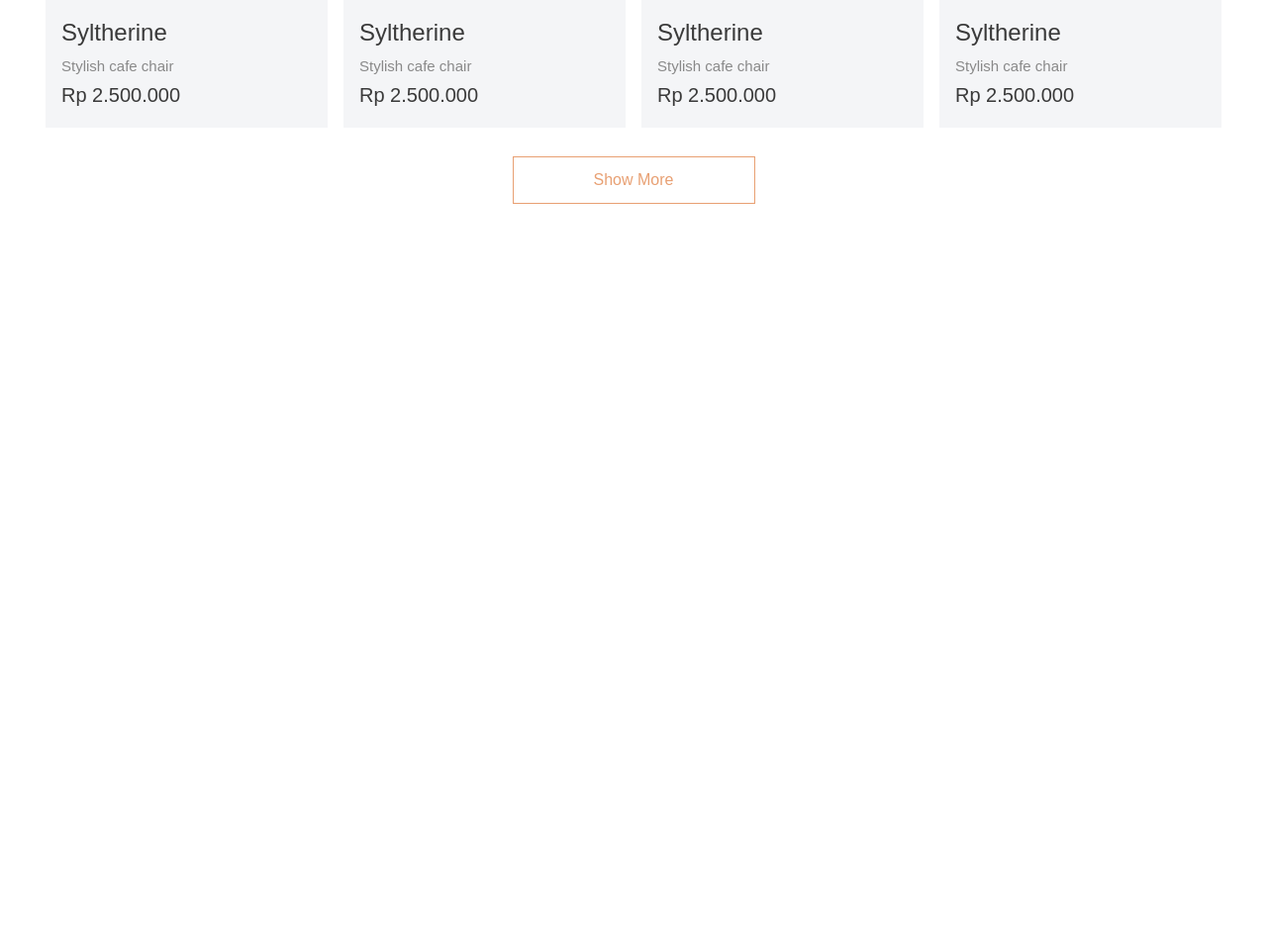
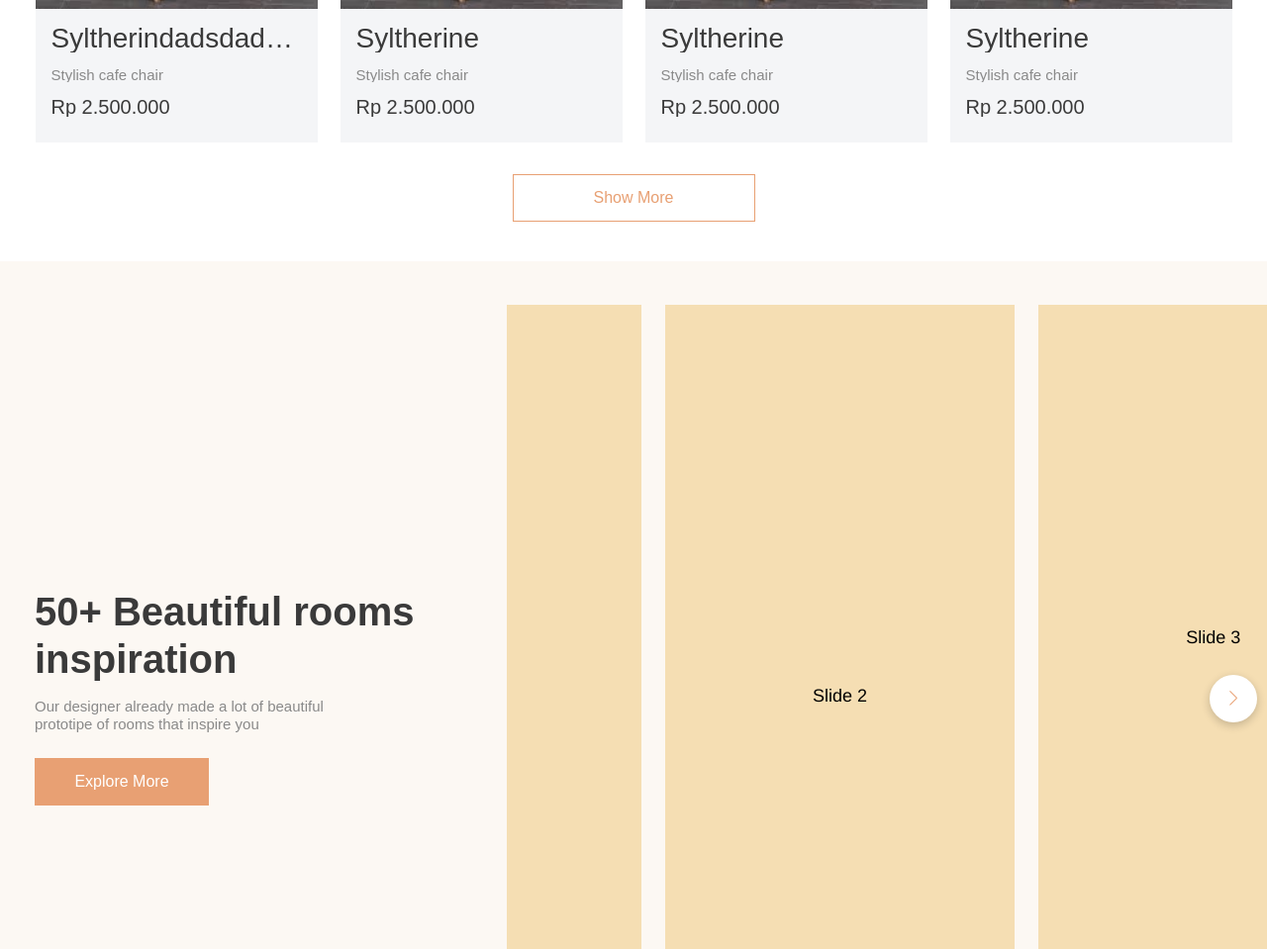
Before and after one commit to TheCrazyAvenger/furnitureShop, a plain HTML site: page index.html in a window 1280 px wide. Shown: the part 1841-2800 px from the top of the page at 99% size. Before the commit the page ends 2087 px from the top, so only its background shows below. Drawn offline with nearby package versions, Linux system fonts and the light colour scheme.

Commit message:
2 new blocks(tipsandtrciks, inspirations

```diff
--- a/assets/blocks/buttons.less
+++ b/assets/blocks/buttons.less
@@ -19,10 +19,6 @@
     margin: 0;
 }
 
-.products__button {
-    text-align: center;
-}
-
 .button_products {
     width: 245px;
     height: 48px;
@@ -31,5 +27,11 @@
     background-color: @white;
     font-size: 16px;
     font-weight: 500;
-    margin: 0;
+    margin-top: 16px;
 }
+
+.button_inspirations {
+    width: 176px;
+    height: 48px;
+    margin-top: 10px;
+}
--- /dev/null
+++ b/assets/blocks/inspirations.less
@@ -0,0 +1,16 @@
+// main: ../css/style.less
+
+.inspirations {
+    display: flex;
+    align-items:center;
+    height: 100%;
+    position: relative;
+}
+
+.inspirations__item {
+    width: 35%;
+}
+
+.inspirations__text {
+    width: 75%;
+}
--- a/assets/blocks/products.less
+++ b/assets/blocks/products.less
@@ -3,14 +3,14 @@
 .products {
     display: grid;
     grid-template-columns: repeat(auto-fit, 285px);
-    grid-gap: 16px;
+    grid-gap: 23px;
     justify-content: center;
 
 }
 
 .products__item {
     display: block;
-    height: 446px;
+    min-height: 430px;
     position: relative;
     &:hover {
         .products__hover {
@@ -24,7 +24,6 @@
 .products__hover {
     opacity: 0;
     position: absolute;
-    height: 97%;
     top: 0;
     left:0;
     bottom:0;
@@ -73,8 +72,13 @@
 
 .products__content {
     padding: 16px;
+    line-height: 1;
     background-color: @lightBG;
-    line-height: 1.7;
+    h5,p {
+        overflow: hidden;
+        text-overflow: ellipsis;
+        white-space: normal;
+    }
 }
 
 .products__button {
--- a/assets/blocks/section.less
+++ b/assets/blocks/section.less
@@ -5,7 +5,7 @@
 }
 
 .section__bg {
-    background-color: #F9F1E7;
+    background-color: #f9f1e7;
 }
 
 .sectionHeader {
@@ -14,3 +14,8 @@
     margin-bottom: 30px;
 
 }
+
+.section_inspirations {
+    background-color: #fcf8f3;
+    position: relative;
+}
--- a/assets/blocks/slider.less
+++ b/assets/blocks/swiper.less
@@ -1,13 +1,14 @@
 // main: ../css/style.less
 
-    .slider {
+    .swiper {
         position: absolute;
         bottom: 0;
-        width: 100%;
+        right: 0;
+        left: 0;
         height: 80%;
     }
 
-    .intro__slider {
+    .intro__swiper {
       position: relative;
       height: 100%;
       font-family: Helvetica Neue, Helvetica, Arial, sans-serif;
@@ -20,7 +21,7 @@
     .swiper-container {
       width: 100%;
       height: 100%;
-      .swiper-button-next {
+      .swiper-button-next_intro {
         width: 48px;
         height: 48px;
         background-color: @primary;
@@ -29,7 +30,7 @@
         top: 25px;
       }
 
-      .swiper-wrapper {
+      .swiper-wrapper_intro {
         margin-left: 465px;
         margin-top: 73px;
         .swiper-slide {
@@ -37,7 +38,7 @@
         }
       }
 
-      .swiper-button-prev {
+      .swiper-button-prev_intro {
         width: 48px;
         height: 48px;
         background-color: @primary;
@@ -93,18 +94,65 @@
       color: @gray1;
       padding: 24px;
       text-align: left;
-      font-weight: 500;
-      line-height: 1;
+      line-height: 1.6;
+      h4,p {
+        overflow: hidden;
+        text-overflow: ellipsis;
+        white-space: normal;
+      }
+      }
+
+    .swiper-pagination_intro {
+      top: 25px;
     }
 
-    .swiper-slide__title {
-      font-size: 28px;
+    //Inspirations
+
+    .swiper_inspirations {
+      position: absolute;
+      left: 40%;
+      right: 0;
+      height: 90%;
+      top: 50%;
+      transform: translateY(-50%);
+      z-index: 1;
+
     }
 
-    .swiper-slide__price {
-      font-size: 20px;
+    .swiper-container-inspirations{
+      width: 100%;
+      height: 100%;
+      overflow: hidden;
+      .next_inspirations {
+        width: 48px;
+        height: 48px;
+        background-color: white;
+        border-radius: 50px;
+        box-shadow: 0 3px 10px rgba(0, 0, 0, 0.2);
+      }
+      .next_inspirations::after {
+        font-size: 15px;
+        color: @primary;
+      }
+
+      .swiper-slide {
+        height: 85%;
+      }
+      .active_inspirations {
+        height: 100%;
+      }
     }
 
-    .swiper-pagination {
-      top: 25px;
+    // Tips & tricks
+
+    .swiper_tnt {
+      position: relative;
+      height: 435px;
     }
+
+    .swiper-container-tnt {
+      overflow: hidden;
+      .swiper-slide {
+        height: 370px;
+      }
+    }
--- a/assets/blocks/text.less
+++ b/assets/blocks/text.less
@@ -4,21 +4,24 @@
     font-size: 15px;
     color: @gray3;
     font-weight: 400;
-    margin: 0;
 }
 
 .headingH5 {
     font-size: 24px;
     color: @gray1;
     font-weight: 500;
-    margin: 0;
+}
+
+.headingH5 {
+    font-size: 28px;
+    color: @gray1;
+    font-weight: 500;
 }
 
 .headingH2 {
     font-size: 40px;
     color: @gray1;
     font-weight: 700;
-    margin: 0;
 }
 
 
@@ -26,12 +29,12 @@
     font-size: 20px;
     font-weight: 500;
     color: @gray1;
-    margin: 0;
+    margin: 10px 0;
 }
 
 .semiBold {
     color: @white;
     font-size: 16px;
     font-weight: 500;
-    margin: 0;
+    margin: 10px 0;
 }
--- a/assets/css/colors.less
+++ b/assets/css/colors.less
@@ -4,6 +4,6 @@
 @gray2: #616161;
 @gray3: #898989;
 @black: #000;
-@primary: rgb(232, 160, 115);
+@primary: #e8a073;
 @white: #fff;
-@lightBG: #F4F5F7;
+@lightBG: #f4f5f7;
--- a/assets/css/style.less
+++ b/assets/css/style.less
@@ -28,8 +28,9 @@ body {
 @import "../blocks/nav";
 @import "../blocks/section";
 @import "../blocks/intro";
-@import "../blocks/slider";
+@import "../blocks/swiper";
 @import "../blocks/buttons";
 @import "../blocks/features";
 @import "../blocks/text";
 @import "../blocks/products";
+@import "../blocks/inspirations";
--- a/index.html
+++ b/index.html
@@ -58,16 +58,16 @@
             </div>
 
        </div>
-       <div class="slider">
-       <div class="intro__slider">
+       <div class="swiper">
+       <div class="intro__swiper">
         <div class="swiper-container">
-            <div class="swiper-wrapper">
+            <div class="swiper-wrapper swiper-wrapper_intro">
               <div class="swiper-slide">
                 <a href="">
                     <div class="swiper-slide__item">
-                        <h4 class="swiper-slide__title">Bohauss</h4>
+                        <h4 class="swiper-slide__title headingH4">Bohauss</h4>
                         <p class="swiper-slide__description mediumText">Luxury big sofa 2-seat</p>
-                        <p class="swiper-slide__price">Rp 17.000.000</p>
+                        <p class="swiper-slide__price XtraLarger">Rp 17.000.000</p>
                     </div>
                 </a>
               </div>
@@ -100,10 +100,10 @@
               </div>
             </div>
             <!-- Add Pagination -->
-            <div class="swiper-pagination"></div>
+            <div class="swiper-pagination swiper-pagination_intro"></div>
             <!-- Add Arrows -->
-            <div class="swiper-button-next"></div>
-            <div class="swiper-button-prev"></div>
+            <div class="swiper-button-next swiper-button-next_intro"></div>
+            <div class="swiper-button-prev swiper-button-prev_intro"></div>
           </div>
     </div>
 </div>
@@ -300,7 +300,7 @@
                         <img src="assets/images/products/cafe chair.jpg" alt="">
                     </div>
                     <div class="products__content">
-                        <h5 class="products__title headingH5">Syltherine</h5>
+                        <h5 class="products__title headingH5">Syltherindadsdadsadasdasdse</h5>
                         <p class="products__description mediumText">Stylish cafe chair</p>
                         <p class="products__price XtraLarger">Rp 2.500.000</p>
                     </div>
@@ -400,25 +400,70 @@
         </div>
    </section>
 
+   <section class="section section_inspirations">
+       <div class="container">
+           <div class="inspirations">
+               <div class="inspirations__item">
+                   <h2 class="inspirations__title headingH2">50+ Beautiful rooms
+                    inspiration</h2>
+                    <p class="inspirations__text mediumText">Our designer already made a lot of beautiful prototipe of rooms that inspire you</p>
+                    <button class="button button_inspirations"><p class="semiBold">Explore More</p></button>
+               </div>
+           </div>
+
+       </div>
+       <div class="swiper swiper_inspirations">
+        <div class="intro__swiper">
+            <div class="swiper-container-inspirations">
+                <div class="swiper-wrapper">
+                <div class="swiper-slide">Slide 1</div>
+                <div class="swiper-slide">Slide 2</div>
+                <div class="swiper-slide">Slide 3</div>
+                <div class="swiper-slide">Slide 4</div>
+                </div>
+                <!-- Add Arrows -->
+                <div class="swiper-button-next next_inspirations"></div>
+                <!-- Add Pagination -->
+                <div class="swiper-pagination"></div>
+            </div>
+        </div>
+       </div>
+   </section>
+
+   <section class="section">
+       <div class="container">
+            <div class="sectionHeader">
+                <h2 class="headingH2">Tips & Tricks</h2>
+            </div>
+            <div class="swiper swiper_tnt">
+                <div class="intro__swiper">
+                    <div class="swiper-container-tnt">
+                        <div class="swiper-wrapper">
+                          <div class="swiper-slide">Slide 1</div>
+                          <div class="swiper-slide">Slide 2</div>
+                          <div class="swiper-slide">Slide 3</div>
+                          <div class="swiper-slide">Slide 4</div>
+                          <div class="swiper-slide">Slide 5</div>
+                          <div class="swiper-slide">Slide 6</div>
+                          <div class="swiper-slide">Slide 7</div>
+                          <div class="swiper-slide">Slide 8</div>
+                          <div class="swiper-slide">Slide 9</div>
+                          <div class="swiper-slide">Slide 10</div>
+                          <div class="swiper-slide">Slide 10</div>
+                          <div class="swiper-slide">Slide 10</div>
+                        </div>
+                        <!-- Add Pagination -->
+                        <div class="swiper-pagination"></div>
+                        <!-- Add Arrows -->
+                        <div class="swiper-button-next"></div>
+                        <div class="swiper-button-prev"></div>
+                      </div>
+                </div>
+            </div>
+       </div>
+   </section>
+
    <script src="https://unpkg.com/swiper/swiper-bundle.min.js"></script>
-
-   <script>
-    var swiper = new Swiper('.swiper-container', {
-      slidesPerView: 1,
-      spaceBetween: 20,
-      slidesPerGroup: 1,
-      width: 934,
-      pagination: {
-        el: '.swiper-pagination',
-        clickable: true,
-        bulletActiveClass: 'swiper-pagination-bullet-active',
-        bulletClass: 'swiper-pagination-bullet',
-      },
-      navigation: {
-        nextEl: '.swiper-button-next',
-        prevEl: '.swiper-button-prev',
-      },
-    });
-  </script>
+   <script src="js/script.js"></script>
  </body>
 </html>
--- /dev/null
+++ b/js/script.js
@@ -0,0 +1,55 @@
+var swiper = new Swiper('.swiper-container', {
+    slidesPerView: 1,
+    spaceBetween: 20,
+    slidesPerGroup: 1,
+    width: 934,
+    pagination: {
+      el: '.swiper-pagination',
+      clickable: true,
+      bulletActiveClass: 'swiper-pagination-bullet-active',
+      bulletClass: 'swiper-pagination-bullet',
+    },
+    navigation: {
+      nextEl: '.swiper-button-next',
+      prevEl: '.swiper-button-prev',
+    },
+    autoplay: {
+        delay: 5000,
+      },
+  });
+
+  var swiper = new Swiper('.swiper-container-inspirations', {
+    slidesPerView: 2.1,
+    spaceBetween: 24,
+    slidesPerGroup: 1,
+    loop: true,
+    slideActiveClass: 'active_inspirations',
+    height: 40,
+    loopFillGroupWithBlank: true,
+    pagination: {
+      el: '.swiper-pagination',
+      clickable: true,
+    },
+    navigation: {
+      nextEl: '.swiper-button-next',
+    },
+    autoplay: {
+        delay: 5000,
+      },
+  });
+
+  var swiper = new Swiper('.swiper-container-tnt', {
+    slidesPerView: 3,
+    spaceBetween: 32,
+    slidesPerGroup: 3,
+    loop: true,
+    loopFillGroupWithBlank: true,
+    pagination: {
+      el: '.swiper-pagination',
+      clickable: true,
+    },
+    navigation: {
+      nextEl: '.swiper-button-next',
+      prevEl: '.swiper-button-prev',
+    },
+  });
```
Also changed, not shown: assets/blocks/container.less (line endings or trailing spaces), assets/css/style.css.
